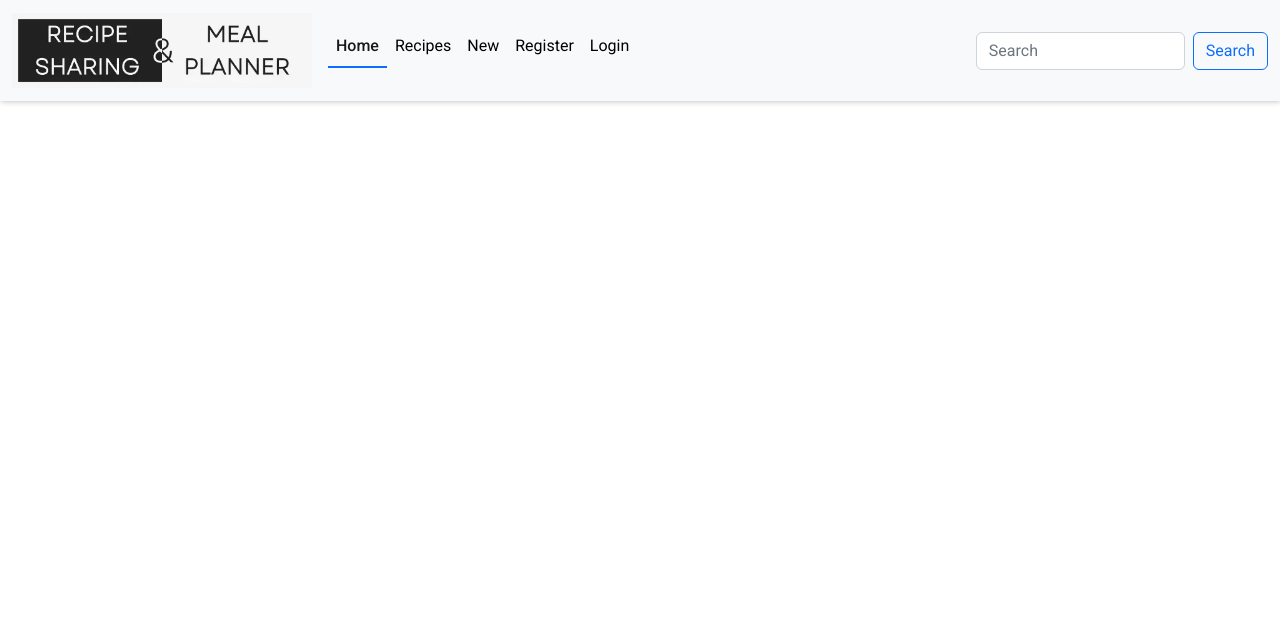
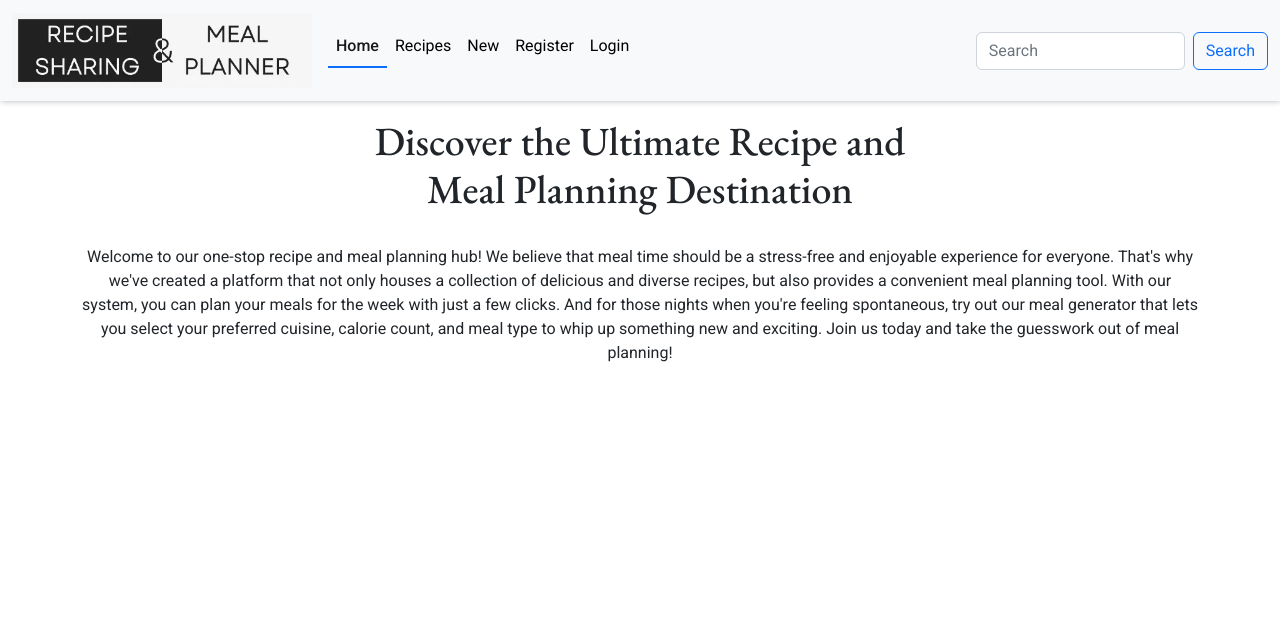
Before and after one commit to Dee-McG/Recipe-Tutorial, a Django app: page / in a window 1280 px wide. Shown: the top 621 px of the page. Run offline with Django 4.2, Linux system fonts and the light colour scheme; data that the repository does not hold is empty; some libraries are stand-ins or nearby versions.

Commit message:
Home page styling and content

```diff
--- a/home/templates/home/index.html
+++ b/home/templates/home/index.html
@@ -1 +1,34 @@
 {% extends 'base.html' %}
+
+{% block title %}Home{% endblock %}
+
+
+{% block content %}
+
+<div class="container flex-column pt-3">
+    <section class="text-center">
+        <h1 class="main-title mx-auto">Discover the Ultimate Recipe and Meal Planning Destination</h1>
+
+        <p class="pt-4">
+            Welcome to our one-stop recipe and meal planning hub! We believe that meal time should be a stress-free
+            and enjoyable experience for everyone. That's why we've created a platform that not only houses a
+            collection of delicious and diverse recipes, but also provides a convenient meal planning tool. With
+            our system, you can plan your meals for the week with just a few clicks.
+            And for those nights when you're feeling spontaneous, try out our meal generator that lets you select
+            your preferred cuisine, calorie count, and meal type to whip up something new and exciting. Join us
+            today and take the guesswork out of meal planning!
+        </p>
+    </section>
+    <section>
+        <div class="recipe-cont">
+            {% for recipe in recipes %}
+                <a href="{% url 'recipe_detail' recipe.id %}" class="img-container">
+                    <img src="{{recipe.image.url}}" alt="{{recipe.image_alt}}" style="width: 100%">
+                    <div class="centered"><h2>{{recipe.title}}</h2></div>
+                </a>
+            {% endfor %}
+        </div>
+    </section>
+</div>
+
+{% endblock %}
--- a/home/views.py
+++ b/home/views.py
@@ -1,5 +1,11 @@
-from django.views.generic import TemplateView
+from django.views.generic import ListView
+from recipes.models import Recipe
 
 
-class Index(TemplateView):
+class Index(ListView):
     template_name = 'home/index.html'
+    model = Recipe
+    context_object_name = 'recipes'
+
+    def get_queryset(self):
+        return self.model.objects.all()[:3]
--- a/static/css/base.css
+++ b/static/css/base.css
@@ -123,7 +123,61 @@ img.logo {
     height: auto;
 }
 
+.recipe-cont {
+    display: flex;
+    flex-direction: column;
+    flex-wrap: wrap;
+}
+
+a.img-container {
+    position: relative;
+    text-align: center;
+    color: var(--white);
+    margin: 2%;
+    overflow: hidden;
+    text-decoration: none;
+    border: 1px solid var(--border);
+    box-shadow: var(--smal-box-shadow);
+}
+
+a.img-container:hover {
+    color: var(--orange);
+}
+
+.img-container img {
+    width: 100%;
+    height: auto;
+}
+
+.centered {
+    width: 100%;
+    background-color: #000000c9;
+    position: absolute;
+    top: 50%;
+    left: 50%;
+    transform: translate(-50%, -50%);
+}
+
+@media screen and (min-width:40em){
+    .form {
+        width: 50%;
+    }
+
+    .recipe-cont {
+        flex-direction: row;
+    }
+
+    .img-container {
+        flex-direction: row;
+        width: 29%;
+    }
+}
+
 @media screen and (min-width: 62.5em) {
+    .main-title {
+        width: 50%;
+    }
+
     .recipe-info {
         flex-direction: row;
         border: 1px solid var(--black);
```
